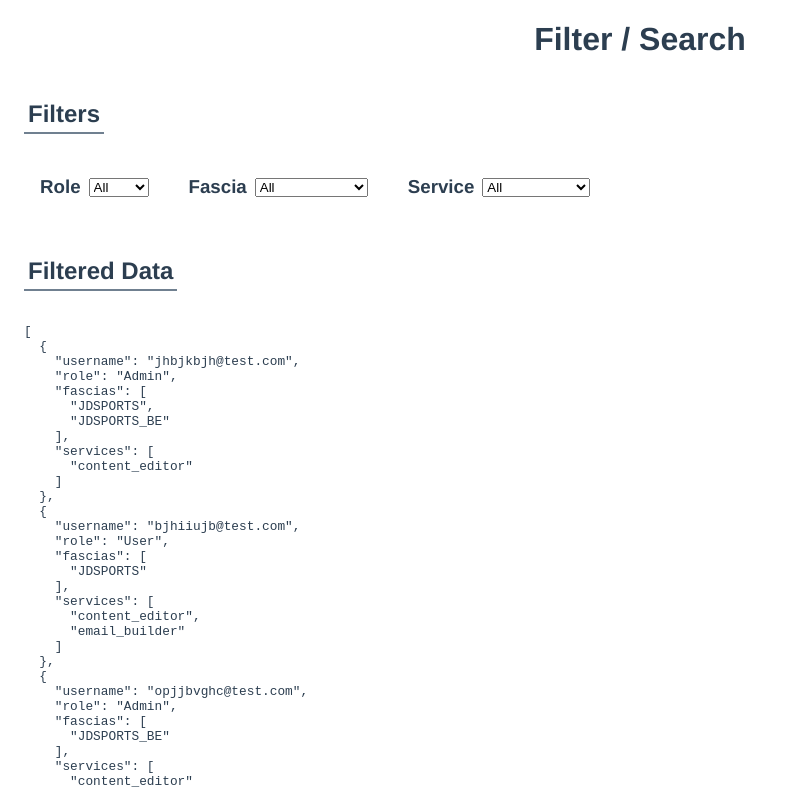
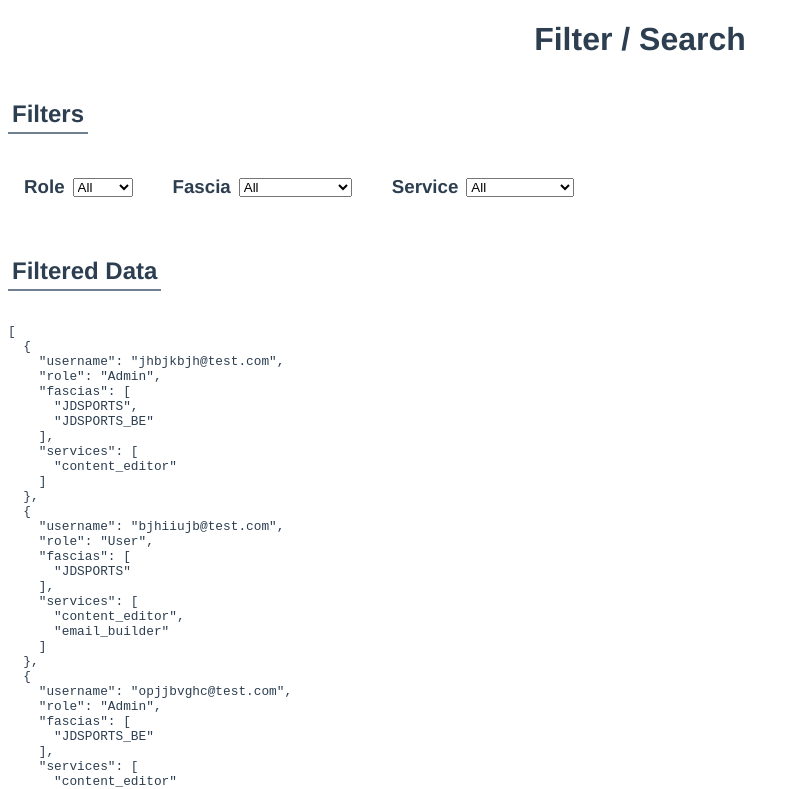
Before and after one commit to aclarke211/search-filter, a Vue app: page / in a window 1280 px wide. Shown: the top 789 px of the page, without its empty margins (0-799 px from the left). Built offline with nearby package versions, Linux system fonts and the light colour scheme.

Commit message:
Remove default App.vue margin.

```diff
--- a/src/App.vue
+++ b/src/App.vue
@@ -23,7 +23,6 @@ export default {
   -webkit-font-smoothing: antialiased;
   -moz-osx-font-smoothing: grayscale;
   color: #2c3e50;
-  margin: 1rem;
 }
 
 .title {
```
